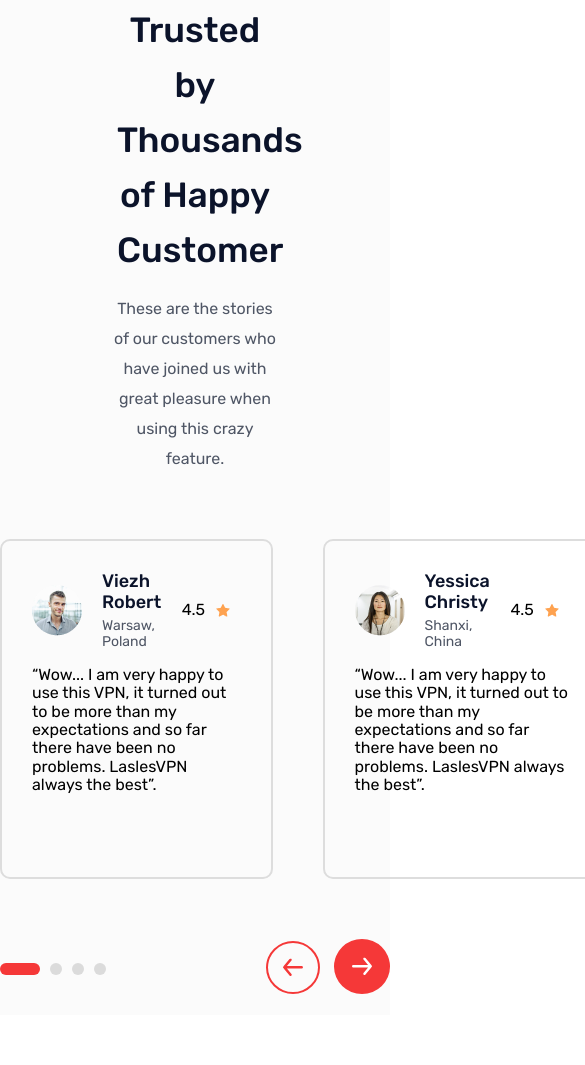
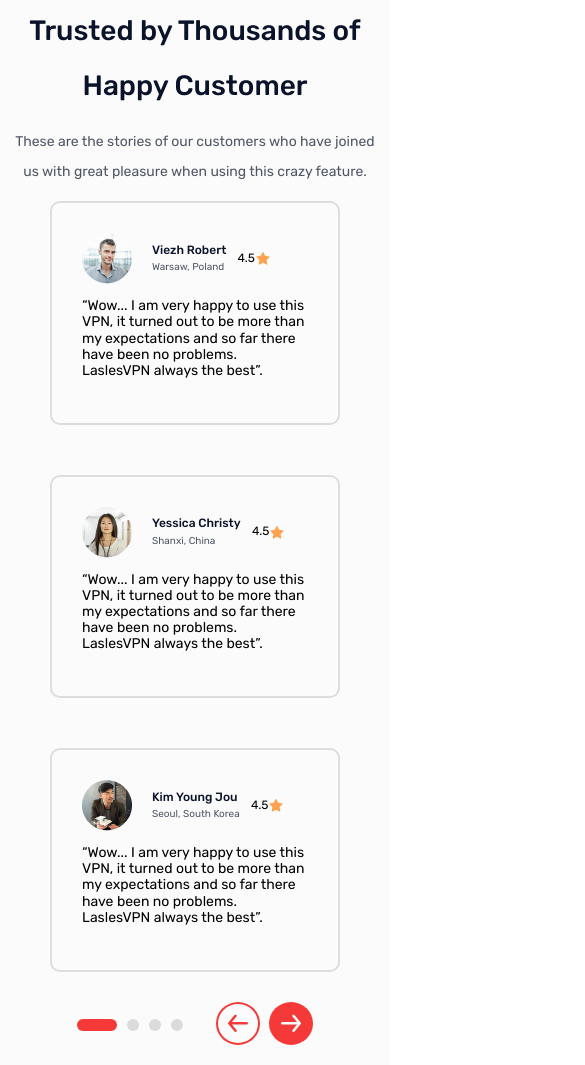
Before and after one commit to beksultane/1-module, a website: page index.html in a window 390 px wide. Shown: the part 4881-5946 px from the top of the page, 585 px wide, since content can reach past the window. Before the commit the page ends 5896 px from the top, so only its background shows below. Drawn offline with Linux system fonts and the light colour scheme.

Commit message:
adaptation

```diff
--- a/scss/_section.scss
+++ b/scss/_section.scss
@@ -212,6 +212,44 @@
       }
     }
 
+
+    @media (max-width: 1170px) {
+      flex-direction: column;
+      margin: 0 90px;
+    }
+
+    @media (max-width: 440px) {
+      margin: 0 50px;
+      &_info {
+        &_name {
+          .n1 {
+            font-size: 12px;
+          }
+          .n2 {
+            font-size: 10px;
+          }
+        }
+      }
+      &_texts {
+        font-size: 14px;
+      }
+
+      .grade {
+        font-size: 12px;
+        margin: 0;
+      }
+    }
+  }
+
+  @media (max-width: 440px) {
+    &__title {
+      font-size: 28px;
+      padding: 0 10px;
+    }
+    &__text {
+      font-size: 14px;
+      padding: 0 10px;
+    }
   }
 }
 
@@ -242,6 +280,15 @@
     display: flex;
     gap: 10px;
   }
+
+  @media (max-width: 1170px) {
+    margin: 50px 60px 0;
+  }
+
+  @media (max-width: 440px) {
+    justify-content: space-around;
+    margin-top: 30px;
+  }
 }
 .red {
   padding: 6px 20px;
@@ -265,4 +312,14 @@
     background: $btn-color;
     border-radius: 50%;
   }
+
+  @media (max-width: 440px) {
+    &_img1 {
+      padding: 10px;
+    }
+    &_img2 {
+      margin-left: 5px;
+      padding: 12px;
+    }
+  }
 }
```
Also changed, not shown: css/style.css, 1 other file.
